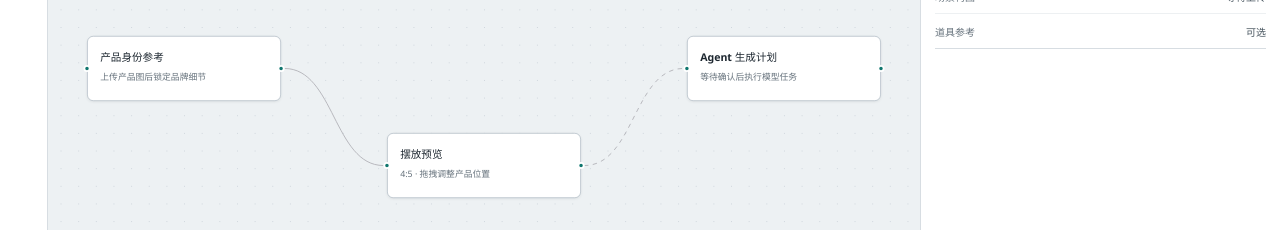
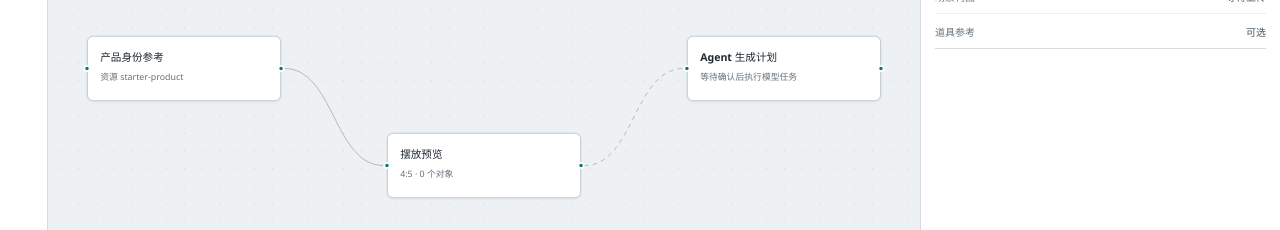
Before and after one commit to 19960726/canvas-atelier, a React (Vite) app in the folder apps/renderer/: page / in a window 1280 px wide. Shown: the part 287-517 px from the top of the page. Built offline with nearby package versions, Linux system fonts and the light colour scheme.

Commit message:
fix: drive canvas from domain project state

```diff
--- a/apps/renderer/src/app/app-store.ts
+++ b/apps/renderer/src/app/app-store.ts
@@ -1,13 +1,49 @@
 import { create } from 'zustand';
 import type { CanvasProject } from '@agent-canvas/domain';
 
-const initialProject: CanvasProject = {
-  version: 1,
-  id: 'local-project',
-  name: '未命名画布',
-  nodes: [],
-  edges: [],
-};
+export function createStarterProject(): CanvasProject {
+  return {
+    version: 1,
+    id: 'local-project',
+    name: '未命名画布',
+    nodes: [
+      {
+        id: 'reference-start',
+        type: 'reference',
+        position: { x: 120, y: 160 },
+        data: { assetId: 'starter-product', role: 'product_identity' },
+      },
+      {
+        id: 'placement-start',
+        type: 'placement_preview',
+        position: { x: 460, y: 270 },
+        data: {
+          board: {
+            id: 'starter-board',
+            aspectRatio: '4:5',
+            width: 1080,
+            height: 1350,
+            safeAreas: [],
+          },
+          objects: [],
+        },
+      },
+      {
+        id: 'prompt-start',
+        type: 'prompt',
+        position: { x: 800, y: 160 },
+        data: {
+          prompt: '等待确认后执行模型任务',
+          requirementIds: [],
+        },
+      },
+    ],
+    edges: [
+      { id: 'edge-reference-placement', source: 'reference-start', target: 'placement-start' },
+      { id: 'edge-placement-prompt', source: 'placement-start', target: 'prompt-start', label: 'agent-plan' },
+    ],
+  };
+}
 
 interface AppState {
   project: CanvasProject;
@@ -19,7 +55,7 @@ interface AppState {
 }
 
 export const useAppStore = create<AppState>((set) => ({
-  project: initialProject,
+  project: createStarterProject(),
   agentPanelCollapsed: false,
   activeTool: 'select',
   setActiveTool: (activeTool) => set({ activeTool }),
--- a/apps/renderer/src/canvas/CanvasWorkspace.tsx
+++ b/apps/renderer/src/canvas/CanvasWorkspace.tsx
@@ -1,13 +1,5 @@
 import { useMemo } from 'react';
-import {
-  Background,
-  BackgroundVariant,
-  Controls,
-  MiniMap,
-  ReactFlow,
-  type Edge,
-  type Node,
-} from '@xyflow/react';
+import { Background, BackgroundVariant, Controls, MiniMap, ReactFlow } from '@xyflow/react';
 import {
   Box,
   ChevronRight,
@@ -24,41 +16,17 @@ import {
   Undo2,
 } from 'lucide-react';
 import { useAppStore } from '../app/app-store';
-import { nodeTypes } from './node-types';
-
-const seedNodes: Node[] = [
-  {
-    id: 'reference-start',
-    type: 'reference',
-    position: { x: 120, y: 160 },
-    data: { title: '产品身份参考', subtitle: '上传产品图后锁定品牌细节' },
-  },
-  {
-    id: 'placement-start',
-    type: 'placement_preview',
-    position: { x: 460, y: 270 },
-    data: { title: '摆放预览', subtitle: '4:5 · 拖拽调整产品位置' },
-  },
-  {
-    id: 'prompt-start',
-    type: 'prompt',
-    position: { x: 800, y: 160 },
-    data: { title: 'Agent 生成计划', subtitle: '等待确认后执行模型任务' },
-  },
-];
-
-const seedEdges: Edge[] = [
-  { id: 'edge-reference-placement', source: 'reference-start', target: 'placement-start' },
-  { id: 'edge-placement-prompt', source: 'placement-start', target: 'prompt-start', animated: true },
-];
+import { nodeTypes, toFlowEdges, toFlowNodes } from './node-types';
 
 export function CanvasWorkspace() {
+  const project = useAppStore((state) => state.project);
   const activeTool = useAppStore((state) => state.activeTool);
   const agentPanelCollapsed = useAppStore((state) => state.agentPanelCollapsed);
   const setActiveTool = useAppStore((state) => state.setActiveTool);
   const toggleAgentPanel = useAppStore((state) => state.toggleAgentPanel);
-  const projectName = useAppStore((state) => state.project.name);
 
+  const flowNodes = useMemo(() => toFlowNodes(project.nodes), [project.nodes]);
+  const flowEdges = useMemo(() => toFlowEdges(project.edges), [project.edges]);
   const tools = useMemo(() => [
     { id: 'select' as const, label: '选择工具', icon: MousePointer2 },
     { id: 'hand' as const, label: '平移工具', icon: Hand },
@@ -76,7 +44,7 @@ export function CanvasWorkspace() {
         </div>
         <span className="topbar__divider" />
         <button className="project-button" type="button" title="项目菜单">
-          <span>{projectName}</span>
+          <span>{project.name}</span>
           <ChevronRight size={14} />
         </button>
         <div className="topbar__center">
@@ -117,8 +85,8 @@ export function CanvasWorkspace() {
 
       <main className="canvas-stage" role="application" aria-label="无限画布">
         <ReactFlow
-          nodes={seedNodes}
-          edges={seedEdges}
+          nodes={flowNodes}
+          edges={flowEdges}
           nodeTypes={nodeTypes}
           fitView
           minZoom={0.08}
--- a/apps/renderer/src/canvas/node-types.tsx
+++ b/apps/renderer/src/canvas/node-types.tsx
@@ -1,10 +1,40 @@
 import { memo } from 'react';
-import type { NodeProps, NodeTypes } from '@xyflow/react';
+import type { Edge, Node, NodeProps, NodeTypes } from '@xyflow/react';
 import { Handle, Position } from '@xyflow/react';
+import type { CanvasEdge, CanvasNode, ReferenceRole } from '@agent-canvas/domain';
 
-interface CanvasNodeData extends Record<string, unknown> {
-  title?: string;
-  subtitle?: string;
+export interface CanvasNodeData extends Record<string, unknown> {
+  title: string;
+  subtitle: string;
+}
+
+const referenceTitles: Record<ReferenceRole, string> = {
+  product_identity: '产品身份参考',
+  scene_composition: '场景构图参考',
+  prop_reference: '道具参考',
+  material_lighting: '材质与光照参考',
+  placement_preview: '摆放预览参考',
+};
+
+function getViewData(node: CanvasNode): CanvasNodeData {
+  switch (node.type) {
+    case 'reference':
+      return { title: referenceTitles[node.data.role], subtitle: `资源 ${node.data.assetId}` };
+    case 'placement_preview':
+      return { title: '摆放预览', subtitle: `${node.data.board.aspectRatio} · ${node.data.objects.length} 个对象` };
+    case 'prompt':
+      return { title: 'Agent 生成计划', subtitle: node.data.prompt || '等待提示词' };
+    case 'model_job':
+      return { title: '模型任务', subtitle: `${node.data.job.modelId} · ${node.data.job.status}` };
+    case 'image_result':
+      return { title: '生成结果', subtitle: node.data.modelId };
+    case 'review':
+      return { title: 'KEEP / CHANGE / NEVER', subtitle: `${node.data.keep.length + node.data.change.length + node.data.never.length} 条要求` };
+    case 'memory_diff':
+      return { title: 'Skill 记忆差异', subtitle: node.data.status };
+    case 'agent_plan':
+      return { title: 'Agent 方案', subtitle: node.data.plan.state };
+  }
 }
 
 const BaseNode = memo(function BaseNode({ data, selected }: NodeProps) {
@@ -12,8 +42,8 @@ const BaseNode = memo(function BaseNode({ data, selected }: NodeProps) {
   return (
     <div className={`canvas-node${selected ? ' is-selected' : ''}`}>
       <Handle type="target" position={Position.Left} />
-      <div className="canvas-node__title">{nodeData.title ?? '画布节点'}</div>
-      <div className="canvas-node__meta">{nodeData.subtitle ?? '等待内容'}</div>
+      <div className="canvas-node__title">{nodeData.title}</div>
+      <div className="canvas-node__meta">{nodeData.subtitle}</div>
       <Handle type="source" position={Position.Right} />
     </div>
   );
@@ -23,5 +53,28 @@ export const nodeTypes: NodeTypes = {
   reference: BaseNode,
   prompt: BaseNode,
   placement_preview: BaseNode,
+  model_job: BaseNode,
   image_result: BaseNode,
+  review: BaseNode,
+  memory_diff: BaseNode,
+  agent_plan: BaseNode,
 };
+
+export function toFlowNodes(nodes: readonly CanvasNode[]): Node<CanvasNodeData>[] {
+  return nodes.map((node) => ({
+    id: node.id,
+    type: node.type,
+    position: node.position,
+    data: getViewData(node),
+  }));
+}
+
+export function toFlowEdges(edges: readonly CanvasEdge[]): Edge[] {
+  return edges.map((edge) => ({
+    id: edge.id,
+    source: edge.source,
+    target: edge.target,
+    label: edge.label === 'agent-plan' ? undefined : edge.label,
+    animated: edge.label === 'agent-plan',
+  }));
+}
--- a/apps/renderer/src/styles/app.css
+++ b/apps/renderer/src/styles/app.css
@@ -81,6 +81,7 @@
 .summary-row b { color: #46535d; font-weight: 600; }
 .agent-composer { margin: 10px; border: 1px solid var(--border-strong); border-radius: 7px; background: var(--surface); box-shadow: var(--shadow); }
 .agent-composer textarea { width: 100%; min-height: 72px; padding: 10px; color: var(--text); border: 0; outline: 0; resize: none; background: transparent; font-size: 11px; line-height: 1.5; }
+.agent-composer textarea:focus-visible { box-shadow: inset 0 0 0 2px rgba(15, 118, 110, 0.28); }
 .agent-composer__footer { display: flex; align-items: center; padding: 6px 7px 7px 10px; border-top: 1px solid #edf0f2; }
 .agent-composer__footer span { color: var(--muted); font-size: 9px; }
 .agent-composer__footer button { width: 27px; height: 27px; display: grid; place-items: center; margin-left: auto; color: white; background: var(--accent); border: 0; border-radius: 5px; cursor: pointer; }
```
Also changed, not shown: 2 other files (tests, documents, lock files or other folders).
